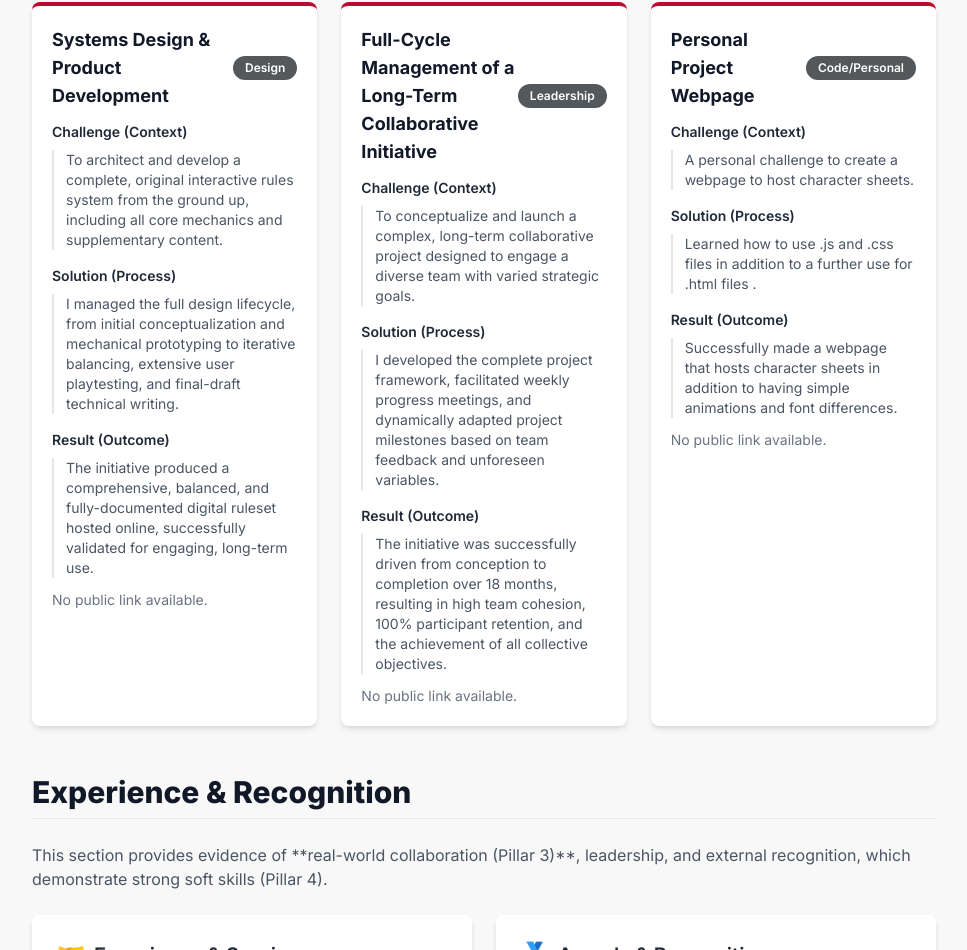
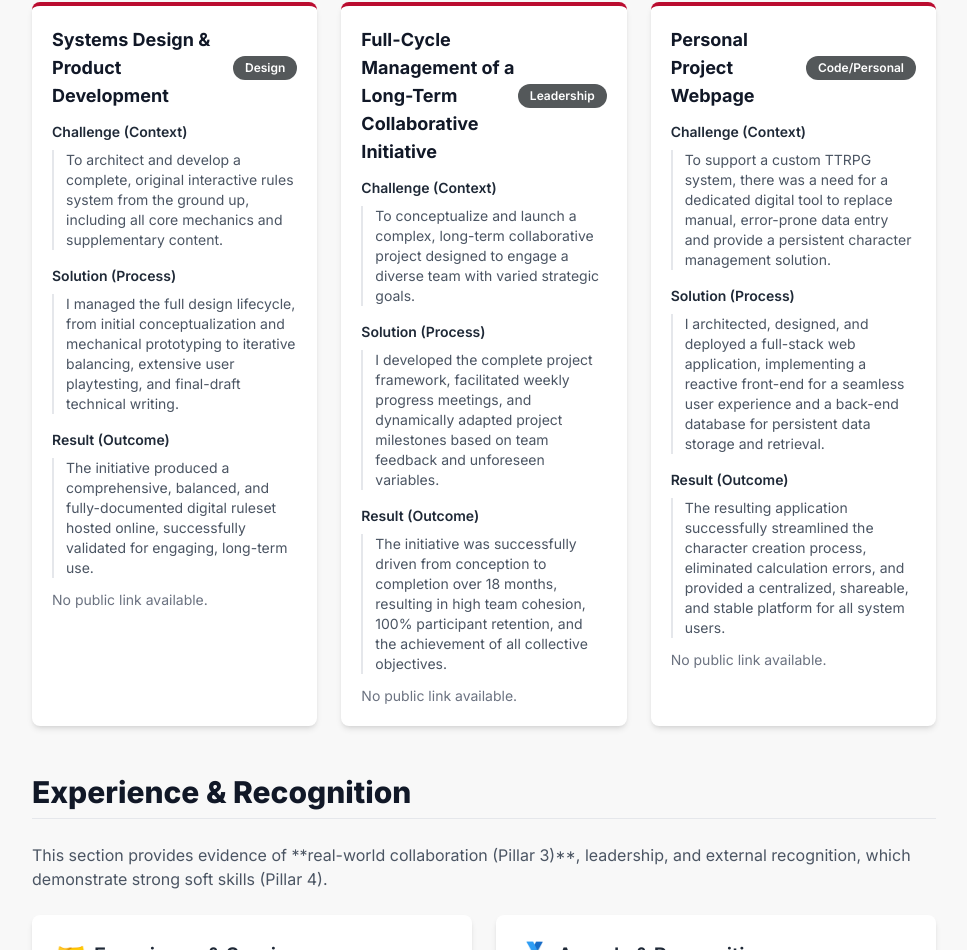
Before and after one commit to whittertwitter725-png/WhitB-personal-portfolio, a plain HTML site: page index.html in a window 1280 px wide. Shown: the part 1638-2588 px from the top of the page, without its empty margins (296-1263 px from the left). Drawn offline with nearby package versions, Linux system fonts and the light colour scheme.

Commit message:
Update index.html

```diff
--- a/index.html
+++ b/index.html
@@ -306,9 +306,9 @@ CONFIRMATION: NO SVG graphics used. NO Mermaid JS used. -->
             {
                 title: "Personal Project Webpage",
                 category: "Code/Personal",
-                challenge: "A personal challenge to create a webpage to host character sheets.",
-                solution: "Learned how to use .js and .css files in addition to a further use for .html files .",
-                result: "Successfully made a webpage that hosts character sheets in addition to having simple animations and font differences.",
+                challenge: "To support a custom TTRPG system, there was a need for a dedicated digital tool to replace manual, error-prone data entry and provide a persistent character management solution.",
+                solution: "I architected, designed, and deployed a full-stack web application, implementing a reactive front-end for a seamless user experience and a back-end database for persistent data storage and retrieval.",
+                result: "The resulting application successfully streamlined the character creation process, eliminated calculation errors, and provided a centralized, shareable, and stable platform for all system users.",
                 link: ""
             }
         ];
```
